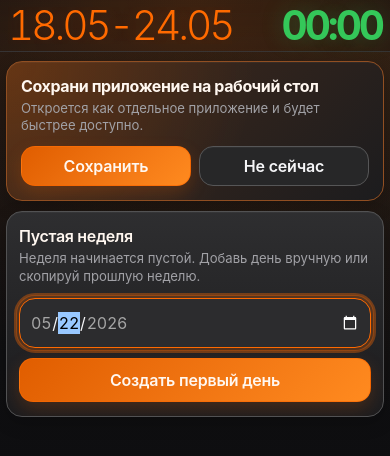
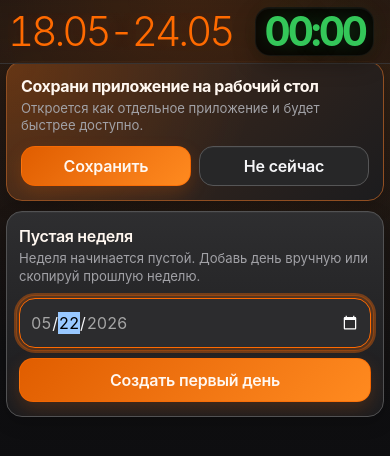
Before and after one commit to GTAlexey/sport, a plain HTML site: page index.html in a window 390 px wide. Drawn offline with Linux system fonts and the light colour scheme.

Commit message:
Adjust timer edge spacing

```diff
--- a/index.html
+++ b/index.html
@@ -10,10 +10,10 @@
   <meta name="mobile-web-app-capable" content="yes">
   <meta name="application-name" content="🏆 Спорт">
   <meta name="description" content="Спортивные недели, кнопки-подходы и статистика прогресса.">
-  <link rel="manifest" href="manifest.webmanifest?v=1.0.40">
-  <link rel="icon" href="icon.svg?v=1.0.40" type="image/svg+xml">
-  <link rel="icon" href="icon-192.png?v=1.0.40" sizes="192x192" type="image/png">
-  <link rel="apple-touch-icon" href="icon-180.png?v=1.0.40">
+  <link rel="manifest" href="manifest.webmanifest?v=1.0.41">
+  <link rel="icon" href="icon.svg?v=1.0.41" type="image/svg+xml">
+  <link rel="icon" href="icon-192.png?v=1.0.41" sizes="192x192" type="image/png">
+  <link rel="apple-touch-icon" href="icon-180.png?v=1.0.41">
   <title>🏆 Спорт</title>
   <style>
     :root {
@@ -389,14 +389,16 @@
 
     .timer-bar {
       flex: 0 0 auto;
-      display: flex;
+      display: inline-flex;
       align-items: center;
-      justify-content: flex-end;
-      min-width: 94px;
-      padding: 0;
-      border: 0;
-      background: transparent;
-      box-shadow: none;
+      justify-content: center;
+      min-width: 108px;
+      margin-inline-end: clamp(8px, 2.6vw, 18px);
+      padding: 5px 10px;
+      border: 1px solid rgba(255, 255, 255, 0.06);
+      border-radius: 15px;
+      background: rgba(0, 0, 0, 0.82);
+      box-shadow: 0 8px 22px rgba(0, 0, 0, 0.28), 0 1px 0 rgba(255, 255, 255, 0.045) inset;
     }
 
     .timer-bar span {
@@ -1794,7 +1796,7 @@
       body { padding-inline: 6px; }
       h1 { font-size: 0.78rem; }
       .top { margin-inline: 0; padding-inline: 6px; }
-      .timer-bar { min-width: 82px; }
+      .timer-bar { min-width: 94px; margin-inline-end: 8px; padding-inline: 8px; }
       .top-actions button { min-height: 38px; padding-inline: 12px; }
       .day-toggle { padding: 8px 10px; }
       .day-body,
@@ -3888,7 +3890,7 @@
         });
 
         window.addEventListener('load', () => {
-          navigator.serviceWorker.register('./sw.js?v=1.0.40', { updateViaCache: 'none' })
+          navigator.serviceWorker.register('./sw.js?v=1.0.41', { updateViaCache: 'none' })
             .then(registration => {
               registration.update().catch(() => {});
               if (registration.waiting) registration.waiting.postMessage({ type: 'SKIP_WAITING' });
--- a/sw.js
+++ b/sw.js
@@ -1,4 +1,4 @@
-const APP_VERSION = '1.0.40';
+const APP_VERSION = '1.0.41';
 const CACHE_PREFIX = 'sport-week-planner-';
 const CACHE_NAME = `${CACHE_PREFIX}v${APP_VERSION}`;
 const APP_SHELL = [
```
